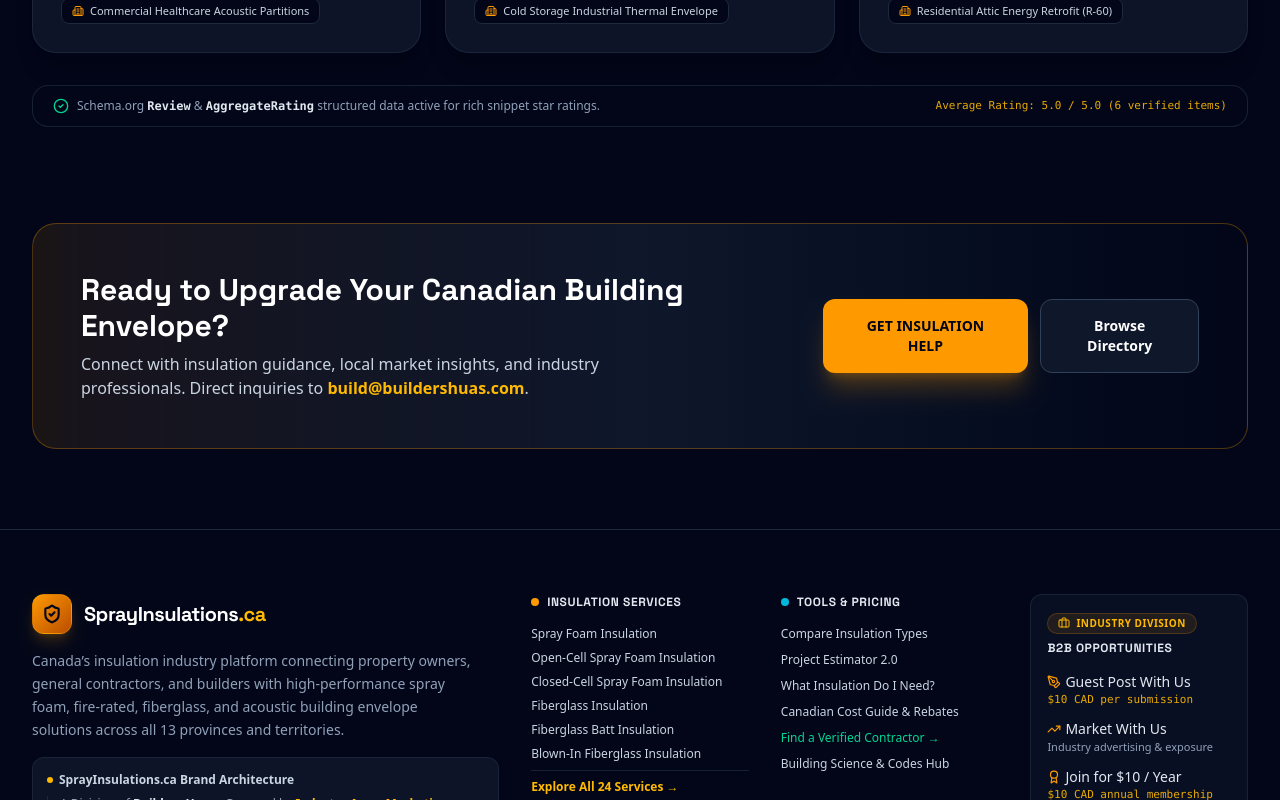
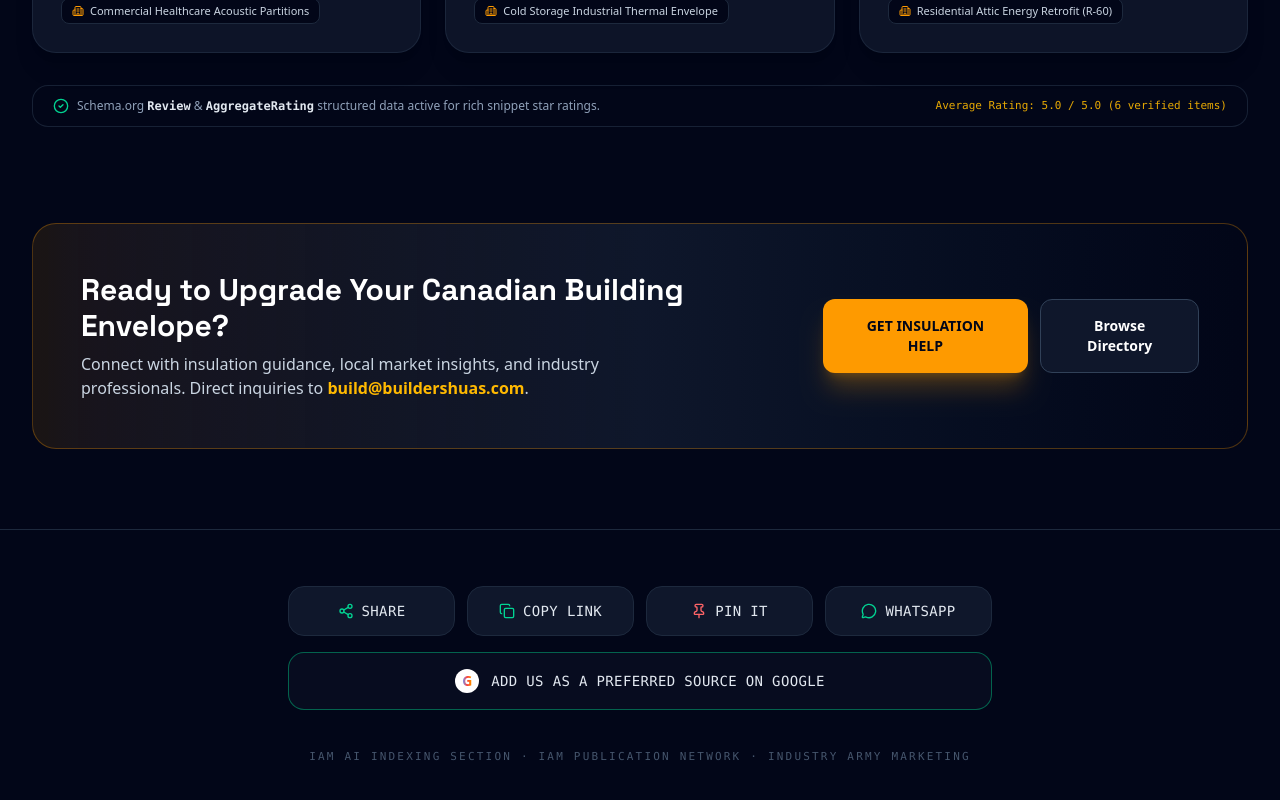
Before and after one commit to SHTFTV/sprayinsulations, a React (Vite) app: page / in a window 1280 px wide. Shown: the part 11200-12000 px from the top of the page. Built offline with nearby package versions, Linux system fonts and the light colour scheme.

Commit message:
Add AEO indexing/share section with working Google Preferred Source deeplink (?q=sprayinsulations.ca)

```diff
--- a/src/App.tsx
+++ b/src/App.tsx
@@ -51,6 +51,7 @@ import { CostGuideView } from './components/CostGuideView';
 import { ContractorsDirectoryView } from './components/ContractorsDirectoryView';
 import { CanadaProvincesHubView } from './components/CanadaProvincesHubView';
 import { ResourcesHubView } from './components/ResourcesHubView';
+import { IndexingShareSection } from './components/IndexingShareSection';
 
 export function App() {
   const [currentView, setCurrentView] = useState<ViewMode>('home');
@@ -586,6 +587,9 @@ export function App() {
         {renderCurrentView()}
       </main>
 
+      {/* AEO indexing + share (Preferred Source, Pin, WhatsApp) */}
+      <IndexingShareSection />
+
       {/* Corporate Division Footer */}
       <Footer
         onNavigate={handleNavigate}
--- /dev/null
+++ b/src/components/IndexingShareSection.tsx
@@ -0,0 +1,73 @@
+import React, { useState } from 'react';
+import { Share2, Copy, Check, Pin, MessageCircle } from 'lucide-react';
+
+const SITE_URL = 'https://sprayinsulations.ca';
+const SHARE_TEXT = "SprayInsulations.ca — Canada's insulation resource for better buildings";
+
+// Official Google deeplink format (developers.google.com/search/docs/appearance/preferred-sources)
+const GOOGLE_PREFERRED_SOURCE_URL = 'https://google.com/preferences/source?q=sprayinsulations.ca';
+
+export const IndexingShareSection: React.FC = () => {
+  const [copied, setCopied] = useState(false);
+
+  const copyLink = async () => {
+    try {
+      await navigator.clipboard.writeText(SITE_URL);
+      setCopied(true);
+      setTimeout(() => setCopied(false), 2000);
+    } catch {
+      /* clipboard unavailable */
+    }
+  };
+
+  const share = async () => {
+    if (navigator.share) {
+      try {
+        await navigator.share({ title: 'SprayInsulations.ca', text: SHARE_TEXT, url: SITE_URL });
+      } catch {
+        /* cancelled */
+      }
+    } else {
+      copyLink();
+    }
+  };
+
+  const pinUrl = `https://pinterest.com/pin/create/button/?url=${encodeURIComponent(SITE_URL)}&description=${encodeURIComponent(SHARE_TEXT)}`;
+  const whatsappUrl = `https://wa.me/?text=${encodeURIComponent(`${SHARE_TEXT} ${SITE_URL}`)}`;
+
+  return (
+    <section className="py-14 bg-slate-950 border-t border-slate-800">
+      <div className="max-w-3xl mx-auto px-4 sm:px-6 lg:px-8">
+        <div className="grid grid-cols-2 sm:grid-cols-4 gap-3">
+          <button onClick={share} className="flex items-center justify-center gap-2 py-3.5 px-4 rounded-2xl bg-slate-900 border border-slate-800 hover:border-slate-700 text-slate-200 font-mono text-sm uppercase tracking-wide transition-colors">
+            <Share2 className="w-4 h-4 text-emerald-400" /> <span>Share</span>
+          </button>
+          <button onClick={copyLink} className="flex items-center justify-center gap-2 py-3.5 px-4 rounded-2xl bg-slate-900 border border-slate-800 hover:border-slate-700 text-slate-200 font-mono text-sm uppercase tracking-wide transition-colors">
+            {copied ? <Check className="w-4 h-4 text-emerald-400" /> : <Copy className="w-4 h-4 text-emerald-400" />} <span>{copied ? 'Copied' : 'Copy Link'}</span>
+          </button>
+          <a href={pinUrl} target="_blank" rel="noopener noreferrer" className="flex items-center justify-center gap-2 py-3.5 px-4 rounded-2xl bg-slate-900 border border-slate-800 hover:border-slate-700 text-slate-200 font-mono text-sm uppercase tracking-wide transition-colors">
+            <Pin className="w-4 h-4 text-red-400" /> <span>Pin It</span>
+          </a>
+          <a href={whatsappUrl} target="_blank" rel="noopener noreferrer" className="flex items-center justify-center gap-2 py-3.5 px-4 rounded-2xl bg-slate-900 border border-slate-800 hover:border-slate-700 text-slate-200 font-mono text-sm uppercase tracking-wide transition-colors">
+            <MessageCircle className="w-4 h-4 text-emerald-400" /> <span>WhatsApp</span>
+          </a>
+        </div>
+
+        <a href={GOOGLE_PREFERRED_SOURCE_URL} target="_blank" rel="noopener noreferrer" className="mt-4 flex items-center justify-center gap-3 py-4 px-5 rounded-2xl border border-emerald-500/50 bg-slate-900/40 hover:bg-slate-900 hover:border-emerald-500 text-slate-100 transition-colors group">
+          <span className="w-6 h-6 rounded-full bg-white flex items-center justify-center text-sm font-black shrink-0">
+            <span className="bg-gradient-to-r from-blue-500 via-red-500 to-amber-500 bg-clip-text text-transparent">G</span>
+          </span>
+          <span className="font-mono text-sm uppercase tracking-wide text-slate-200 group-hover:text-emerald-300">
+            Add us as a Preferred Source on Google
+          </span>
+        </a>
+
+        <div className="mt-8 text-center">
+          <span className="text-[11px] font-mono uppercase tracking-[0.2em] text-slate-600">
+            IAM AI Indexing Section · IAM Publication Network · Industry Army Marketing
+          </span>
+        </div>
+      </div>
+    </section>
+  );
+};
```
